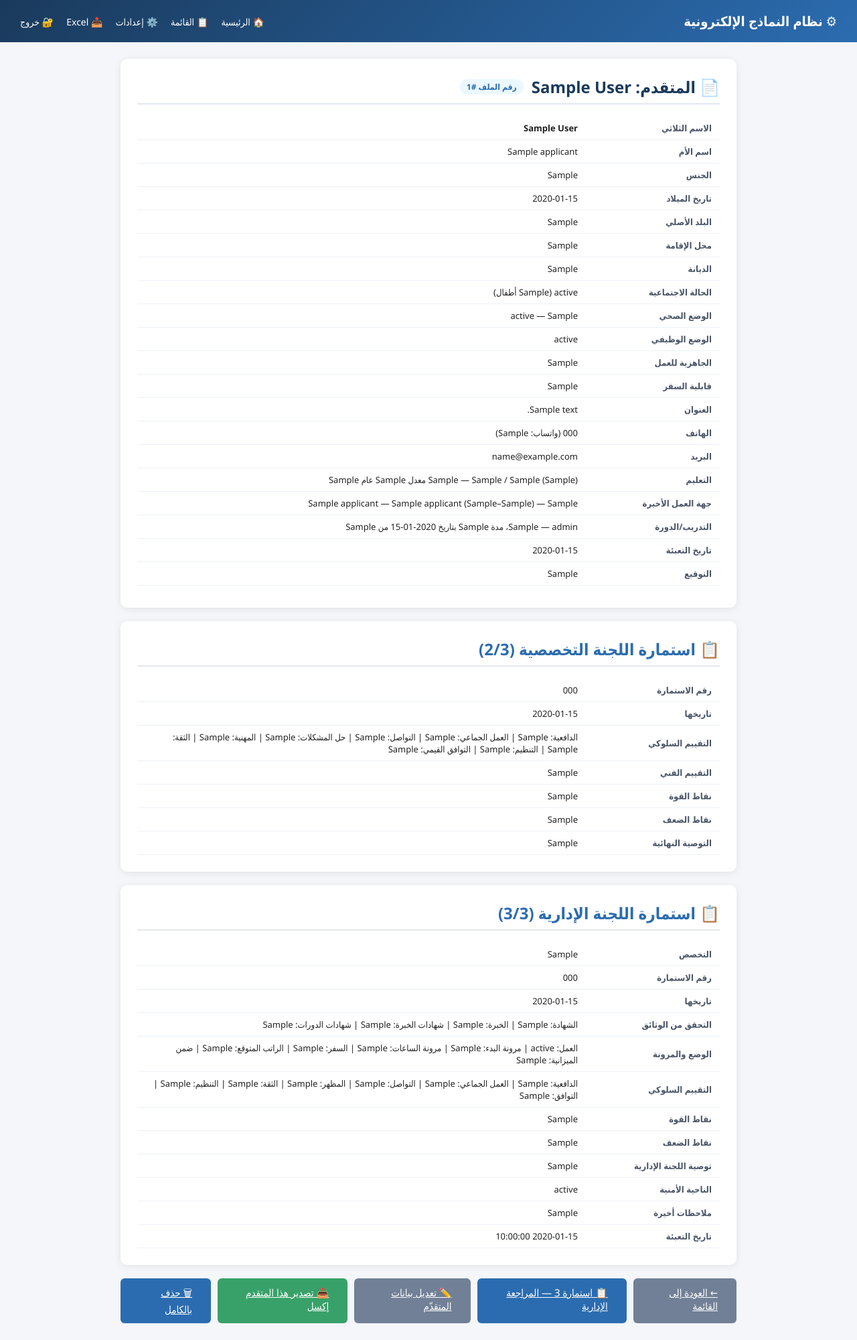
After one commit to mhdnour-mr/projet-nomina, a Flask app: page /applicant/1 in a window 1280 px wide. The commit adds this page. Shown: the whole page at 67% size. Run offline with Flask 3, Linux system fonts and the light colour scheme; the visitor is signed in with stand-in values (Sample User, id 1); tables that the repository leaves empty hold one stand-in row (values such as "Sample post").

Commit message:
أمان + أدوات إدارة: فصل واضح بين المتقدّم واللجان + صفحة إعدادات (تغيير كلمة مرور) + تعديل متقدّف + نشر Render مع قرص دائم

```diff
--- a/app.py
+++ b/app.py
@@ -6,8 +6,10 @@ from openpyxl.styles import Font, Alignment, PatternFill, Border, Side
 
 app = Flask(__name__)
 BASE = os.path.dirname(os.path.abspath(__file__))
-DB_PATH = os.path.join(BASE, "nomina.db")
-app.secret_key = os.urandom(24).hex()
+DATA_DIR = os.environ.get("DATA_DIR", BASE)
+os.makedirs(DATA_DIR, exist_ok=True)
+DB_PATH = os.path.join(DATA_DIR, "nomina.db")
+app.secret_key = os.environ.get("SECRET_KEY") or os.urandom(24).hex()
 
 def login_required(f):
     from functools import wraps
@@ -120,12 +122,13 @@ def form1():
         db.commit()
         applicant_id = db.execute("SELECT last_insert_rowid()").fetchone()[0]
         db.close()
-        return redirect(url_for("form2", applicant_id=applicant_id))
+        return redirect(url_for("complete"))
     db.close()
     return render_template("form1.html")
 
-# ---------- FORM 2 ----------
+# ---------- FORM 2 (committee-only) ----------
 @app.route("/form2/<int:applicant_id>", methods=["GET", "POST"])
+@login_required
 def form2(applicant_id):
     db = get_db()
     if request.method == "POST":
@@ -146,8 +149,9 @@ def form2(applicant_id):
     db.close()
     return render_template("form2.html", applicant_id=applicant_id, app1=app1)
 
-# ---------- FORM 3 ----------
+# ---------- FORM 3 (committee-only) ----------
 @app.route("/form3/<int:applicant_id>", methods=["GET", "POST"])
+@login_required
 def form3(applicant_id):
     db = get_db()
     if request.method == "POST":
@@ -172,7 +176,7 @@ def form3(applicant_id):
             VALUES (?,?,?,?,?,?,?,?,?,?,?,?,?,?,?,?,?,?,?,?,?,?,?,?,?,?,?)""", data)
         db.commit()
         db.close()
-        return redirect(url_for("complete"))
+        return redirect(url_for("applicant_detail", id=applicant_id))
     app1 = db.execute("SELECT full_name FROM form1_applicant WHERE id=?", (applicant_id,)).fetchone()
     db.close()
     return render_template("form3.html", applicant_id=applicant_id, app1=app1)
@@ -181,14 +185,85 @@ def form3(applicant_id):
 def complete():
     return render_template("complete.html")
 
+# ---------- ADMIN SETTINGS ----------
+@app.route("/admin/settings", methods=["GET", "POST"])
+@login_required
+def settings():
+    db = get_db()
+    msg = ""
+    if request.method == "POST":
+        cur = request.form.get("current", "")
+        new = request.form.get("new", "")
+        conf = request.form.get("confirm", "")
+        row = db.execute("SELECT password FROM users WHERE username=?", ("admin",)).fetchone()
+        if not row or row["password"] != hashlib.sha256(cur.encode()).hexdigest():
+            msg = "❌ كلمة المرور الحالية غير صحيحة"
+        elif len(new) < 6:
+            msg = "❌ كلمة المرور الجديدة يجب أن تكون 6 خانات على الأقل"
+        elif new != conf:
+            msg = "❌ كلمتا المرور غير متطابقتين"
+        else:
+            db.execute("UPDATE users SET password=? WHERE username=?",
+                       (hashlib.sha256(new.encode()).hexdigest(), "admin"))
+            db.commit()
+            msg = "✅ تم تحديث كلمة المرور بنجاح"
+    db.close()
+    return render_template("settings.html", msg=msg)
+
+
+# ---------- EDIT APPLICANT (committee) ----------
+@app.route("/edit/<int:id>", methods=["GET", "POST"])
+@login_required
+def edit_applicant(id):
+    keys = ["full_name","mother_name","gender","birth_date","birth_country","residence",
+            "religion","marital_status","children_count","health_status","injury_type",
+            "employment_status","ready_to_work","travel_allowed","address","phone","whatsapp","email",
+            "education","field","specialty","institution","graduation_rate","graduation_year",
+            "work_name","work_title","work_start","work_end","work_reason","course_type",
+            "course_level","course_duration","course_date","course_org","course_doc",
+            "signature","form_date"]
+    db = get_db()
+    if request.method == "POST":
+        data = {k: request.form.get(k, "") for k in keys}
+        errors = []
+        if not data["full_name"] or len(data["full_name"]) < 3:
+            errors.append("الاسم الثلاثي مطلوب (3 أحرف على الأقل)")
+        if data["phone"] and not data["phone"].replace(" ", "").isdigit():
+            errors.append("رقم الهاتف أرقام فقط")
+        if data["email"] and "@" not in data["email"]:
+            errors.append("البريد إلكتروني غير صحيح")
+        if errors:
+            db.close()
+            return render_template("form1.html", data=data, edit_id=id, errors=errors)
+        set_clause = ",".join([f"{k}=?" for k in keys])
+        db.execute(f"UPDATE form1_applicant SET {set_clause} WHERE id=?", tuple(data.values()) + (id,))
+        db.commit()
+        db.close()
+        return redirect(url_for("applicant_detail", id=id))
+    row = db.execute("SELECT * FROM form1_applicant WHERE id=?", (id,)).fetchone()
+    db.close()
+    return render_template("form1.html", data=row, edit_id=id)
+
+
 # ---------- DASHBOARD ----------
 @app.route("/dashboard")
 @login_required
 def dashboard():
     db = get_db()
-    rows = db.execute("SELECT * FROM form1_applicant ORDER BY created_at DESC").fetchall()
+    q = request.args.get("q", "").strip()
+    base = """SELECT f1.*,
+      CASE WHEN f2.id IS NOT NULL THEN 1 ELSE 0 END AS tech_filled,
+      CASE WHEN f3.id IS NOT NULL THEN 1 ELSE 0 END AS admin_filled
+      FROM form1_applicant f1
+      LEFT JOIN form2_technical f2 ON f2.applicant_id=f1.id
+      LEFT JOIN form3_administrative f3 ON f3.applicant_id=f1.id
+      """
+    if q:
+        rows = db.execute(base + "WHERE f1.full_name LIKE ? ORDER BY f1.created_at DESC", (f"%{q}%",)).fetchall()
+    else:
+        rows = db.execute(base + "ORDER BY f1.created_at DESC").fetchall()
     db.close()
-    return render_template("dashboard.html", rows=rows, title="الاستمارات المعبأة")
+    return render_template("dashboard.html", rows=rows, title="الاستمارات المعبأة", q=q)
 
 @app.route("/view/<int:id>")
 @login_required
@@ -198,16 +273,59 @@ def view_form1(id):
     db.close()
     return render_template("view_form1.html", r=row)
 
+@app.route("/applicant/<int:id>")
+@login_required
+def applicant_detail(id):
+    db = get_db()
+    a1 = db.execute("SELECT * FROM form1_applicant WHERE id=?", (id,)).fetchone()
+    a2 = db.execute("SELECT * FROM form2_technical WHERE applicant_id=?", (id,)).fetchone()
+    a3 = db.execute("SELECT * FROM form3_administrative WHERE applicant_id=?", (id,)).fetchone()
+    db.close()
+    return render_template("applicant_detail.html", a1=a1, a2=a2, a3=a3)
+
 @app.route("/delete/<int:id>")
 @login_required
 def delete(id):
     db = get_db()
     db.execute("DELETE FROM form1_applicant WHERE id=?", (id,))
+    db.execute("DELETE FROM form2_technical WHERE applicant_id=?", (id,))
+    db.execute("DELETE FROM form3_administrative WHERE applicant_id=?", (id,))
     db.commit()
     db.close()
     return redirect(url_for("dashboard"))
 
 # ---------- EXPORT EXCEL ----------
+@app.route("/export/applicant/<int:id>")
+@login_required
+def export_applicant(id):
+    db = get_db()
+    a1 = db.execute("SELECT * FROM form1_applicant WHERE id=?", (id,)).fetchone()
+    a2 = db.execute("SELECT * FROM form2_technical WHERE applicant_id=?", (id,)).fetchone()
+    a3 = db.execute("SELECT * FROM form3_administrative WHERE applicant_id=?", (id,)).fetchone()
+    db.close()
+    wb = Workbook()
+    ws1 = wb.active
+    ws1.title = "المتقدم"
+    ws1.append(["الحقل","القيمة"])
+    for k in a1.keys():
+        ws1.append([k, a1[k] or ""])
+    if a2:
+        ws2 = wb.create_sheet("التخصيص الفني")
+        ws2.append(["الحقل","القيمة"])
+        for k in a2.keys():
+            ws2.append([k, a2[k] or ""])
+    if a3:
+        ws3 = wb.create_sheet("الإداري")
+        ws3.append(["الحقل","القيمة"])
+        for k in a3.keys():
+            ws3.append([k, a3[k] or ""])
+    buf = io.BytesIO()
+    wb.save(buf); buf.seek(0)
+    nm = a1["full_name"] if a1 else "applicant"
+    safe = "".join(c if c not in r'\/:*?"<>|' else "_" for c in nm).strip()[:50] or "applicant"
+    return send_file(buf, download_name=f"{safe}_applicant.xlsx", as_attachment=True,
+                     mimetype="application/vnd.openxmlformats-officedocument.spreadsheetml.sheet")
+
 @app.route("/export")
 @login_required
 def export():
--- /dev/null
+++ b/templates/applicant_detail.html
@@ -0,0 +1,84 @@
+{% extends "base.html" %}
+{% block title %}المتقدم {{ a1['id'] if a1 else '#' }}{% endblock %}
+{% block content %}
+<div class="card">
+  <h2 style="display:flex;gap:12px;align-items:center;">
+    <span>📄 المتقدم: {{ a1['full_name'] if a1 else 'غير محدد' }}</span>
+    <span class="badge badge-blue">رقم الملف #{{ a1['id'] if a1 else '#' }}</span>
+  </h2>
+  {% if not a1 %}
+    <p style="color:#e53e62;">لا توجد بيانات للمتقدم رقم {{ id }}</p>
+  {% else %}
+    <table class="info-table" style="margin-bottom:8px;">
+      <tr><td>الاسم الثلاثي</td><td><strong>{{ a1['full_name'] }}</strong></td></tr>
+      <tr><td>اسم الأم</td><td>{{ a1['mother_name'] }}</td></tr>
+      <tr><td>الجنس</td><td>{{ a1['gender'] }}</td></tr>
+      <tr><td>تاريخ الميلاد</td><td>{{ a1['birth_date'] }}</td></tr>
+      <tr><td>البلد الأصلي</td><td>{{ a1['birth_country'] }}</td></tr>
+      <tr><td>محل الإقامة</td><td>{{ a1['residence'] }}</td></tr>
+      <tr><td>الديانة</td><td>{{ a1['religion'] }}</td></tr>
+      <tr><td>الحالة الاجتماعية</td><td>{{ a1['marital_status'] }} ({{ a1['children_count'] or 0 }} أطفال)</td></tr>
+      <tr><td>الوضع الصحي</td><td>{{ a1['health_status'] }}{% if a1['injury_type'] %} — {{ a1['injury_type'] }}{% endif %}</td></tr>
+      <tr><td>الوضع الوظيفي</td><td>{{ a1['employment_status'] }}</td></tr>
+      <tr><td>الجاهزية للعمل</td><td>{{ a1['ready_to_work'] }}</td></tr>
+      <tr><td>قابلية السفر</td><td>{{ a1['travel_allowed'] }}</td></tr>
+      <tr><td>العنوان</td><td>{{ a1['address'] }}</td></tr>
+      <tr><td>الهاتف</td><td>{{ a1['phone'] }}{% if a1['whatsapp'] %} (واتساب: {{ a1['whatsapp'] }}) {% endif %}</td></tr>
+      <tr><td>البريد</td><td>{{ a1['email'] }}</td></tr>
+      <tr><td>التعليم</td><td>{{ a1['education'] }} — {{ a1['field'] }} / {{ a1['specialty'] }} ({{ a1['institution'] }}) معدل {{ a1['graduation_rate'] }} عام {{ a1['graduation_year'] }}</td></tr>
+      <tr><td>جهة العمل الأخيرة</td><td>{{ a1['work_name'] }} — {{ a1['work_title'] }} ({{ a1['work_start'] }}–{{ a1['work_end'] }}) — {{ a1['work_reason'] }}</td></tr>
+      <tr><td>التدريب/الدورة</td><td>{{ a1['course_type'] }} — {{ a1['course_level'] }}، مدة {{ a1['course_duration'] }} بتاريخ {{ a1['course_date'] }} من {{ a1['course_org'] }}</td></tr>
+      <tr><td>تاريخ التعبئة</td><td>{{ a1['form_date'] }}</td></tr>
+      <tr><td>التوقيع</td><td>{{ a1['signature'] }}</td></tr>
+    </table>
+  {% endif %}
+</div>
+
+{% if a2 %}
+<div class="card">
+  <h2 style="color:#2b6cb0;">📋 استمارة اللجنة التخصصية (2/3)</h2>
+  <table class="info-table">
+    <tr><td>رقم الاستمارة</td><td>{{ a2['form_number'] }}</td><tr><td>تاريخها</td><td>{{ a2['form_date'] }}</td></tr>
+    <tr><td>التقييم السلوكي</td><td>الدافعية: {{ a2['motivation'] }} | العمل الجماعي: {{ a2['teamwork'] }} | التواصل: {{ a2['communication'] }} | حل المشكلات: {{ a2['problem_solving'] }} | المهنية: {{ a2['professionalism'] }} | الثقة: {{ a2['confidence'] }} | التنظيم: {{ a2['organization'] }} | التوافق القيمي: {{ a2['values_alignment'] }}</td></tr>
+    <tr><td>التقييم الفني</td><td>{{ a2['tech_scores'] if a2['tech_scores'] else '—' }}</td></tr>
+    <tr><td>نقاط القوة</td><td>{{ a2['strengths'] }}</td></tr>
+    <tr><td>نقاط الضعف</td><td>{{ a2['weaknesses'] }}</td></tr>
+    <tr><td>التوصية النهائية</td><td>{{ a2['recommendation'] }}</td></tr>
+  </table>
+</div>
+{% else %}
+<div class="card"><h2>📋 استمارة اللجنة التخصصية (2/3)</h2><p style="color:#718096;">لم تُعبأ بعد.</p></div>
+{% endif %}
+
+{% if a3 %}
+<div class="card">
+  <h2 style="color:#2b6cb0;">📋 استمارة اللجنة الإدارية (3/3)</h2>
+  <table class="info-table">
+    <tr><td>التخصص</td><td>{{ a3['specialty'] }}</td><tr><td>رقم الاستمارة</td><td>{{ a3['form_number'] }}</td><tr><td>تاريخها</td><td>{{ a3['form_date'] }}</td></tr>
+    <tr><td>التحقق من الوثائق</td><td>الشهادة: {{ a3['degree_match'] }} | الخبرة: {{ a3['experience_required'] }} | شهادات الخبرة: {{ a3['certs_exist'] }} | شهادات الدورات: {{ a3['courses_exist'] }}</td></tr>
+    <tr><td>الوضع والمرونة</td><td>العمل: {{ a3['employment_status'] }} | مرونة البدء: {{ a3['flexible_start'] }} | مرونة الساعات: {{ a3['flexible_hours'] }} | السفر: {{ a3['willing_to_travel'] }} | الراتب المتوقع: {{ a3['expected_salary'] }} | ضمن الميزانية: {{ a3['within_budget'] }}</td></tr>
+    <tr><td>التقييم السلوكي</td><td>الدافعية: {{ a3['motivation'] }} | العمل الجماعي: {{ a3['teamwork'] }} | التواصل: {{ a3['communication'] }} | المظهر: {{ a3['appearance'] }} | الثقة: {{ a3['confidence'] }} | التنظيم: {{ a3['organization'] }} | التوافق: {{ a3['values_alignment'] }}</td></tr>
+    <tr><td>نقاط القوة</td><td>{{ a3['strengths'] }}</td></tr>
+    <tr><td>نقاط الضعف</td><td>{{ a3['weaknesses'] }}</td></tr>
+    <tr><td>توصية اللجنة الإدارية</td><td>{{ a3['committee_rec'] }}</td></tr>
+    <tr><td>الناحية الأمنية</td><td>{{ a3['security_status'] }}</td></tr>
+    <tr><td>ملاحظات أخيرة</td><td>{{ a3['recommendation'] }}</td></tr>
+    <tr><td>تاريخ التعبئة</td><td>{{ a3['created_at'] }}</td></tr>
+  </table>
+</div>
+{% else %}
+<div class="card"><h2>📋 استمارة اللجنة الإدارية (3/3)</h2><p style="color:#718096;">لم تُعبأ بعد.</p></div>
+{% endif %}
+
+<div class="btn-group">
+  <a href="/dashboard" class="btn btn-secondary">← العودة إلى القائمة</a>
+  {% if session.get("logged_in") %}
+  {% if a2 %}<a href="/form3/{{ a1['id'] }}" class="btn btn-primary">📋 استمارة 3 — المراجعة الإدارية</a>
+  {% else %}<a href="/form2/{{ a1['id'] }}" class="btn btn-primary">📋 استمارة 2 — التقييم التقني</a>
+  {% endif %}
+  <a href="/edit/{{ a1['id'] }}" class="btn btn-secondary">✏️ تعديل بيانات المتقدّم</a>
+  {% endif %}
+  <a href="/export/applicant/{{ a1['id'] if a1 else 0 }}" class="btn btn-success">📥 تصدير هذا المتقدم إكسل</a>
+  <a href="/delete/{{ a1['id'] if a1 else 0 }}" class="btn btn-primary" onclick="return confirm('هل تريد حذف هذا المتقدم بالكامل (كل الاستمارات؟')" style="margin-right:auto;">🗑 حذف بالكامل</a>
+</div>
+{% endblock %}
--- a/templates/base.html
+++ b/templates/base.html
@@ -56,6 +56,7 @@ tr:hover { background: #f7fafc; }
     <a href="/">🏠 الرئيسية</a>
     {% if session.get("logged_in") %}
     <a href="/dashboard">📋 القائمة</a>
+    <a href="/admin/settings">⚙️ إعدادات</a>
     <a href="/export">📥 Excel</a>
     <a href="/logout">🔐 خروج</a>
     {% endif %}
--- a/templates/index.html
+++ b/templates/index.html
@@ -7,8 +7,8 @@
   <div class="stat-card"><div class="num">{{ f3 }}</div><div class="label">اللجنة الإدارية</div></div>
 </div>
 <div class="card" style="text-align:center;">
-  <h2>أهلًا بك في نظام النماذج الإلكترونية</h2>
-  <p style="margin:15px 0; color:#718096;">سجّل البيانات عبر 3 نماذج متتابعة:</p>
+  <h2>أهلًا بك في نظام التوظيف الإلكتروني</h2>
+  <p style="margin:15px 0; color:#718096;">املأ استمارة البيانات الأولية (للمتقدّم فقط). بعد الإرسال تنتقل الاستمارة إلى اللجان التقييمية (تقنية وإدارية) للتكملة.</p>
   <a href="/form1" class="btn btn-primary" style="font-size:18px; padding:14px 40px;">📝 ابدأ التعبئة</a>
 </div>
 {% endblock %}
```
Also changed, not shown: render.yaml (added, +16 -0 lines), templates/complete.html (+6 -5 lines), templates/dashboard.html (+15 -3 lines), templates/form1.html (+48 -43 lines), templates/settings.html (added, +22 -0 lines).
